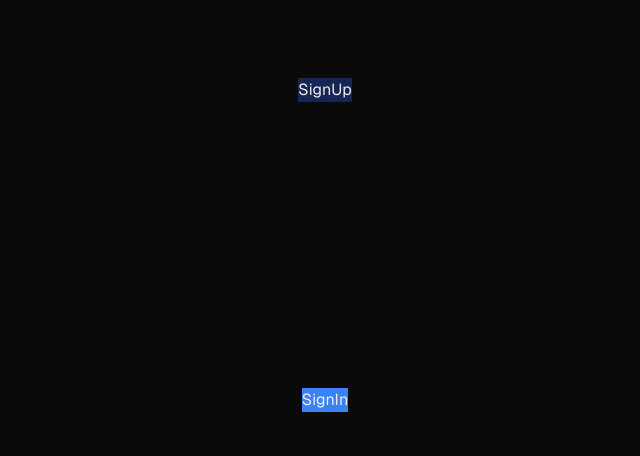
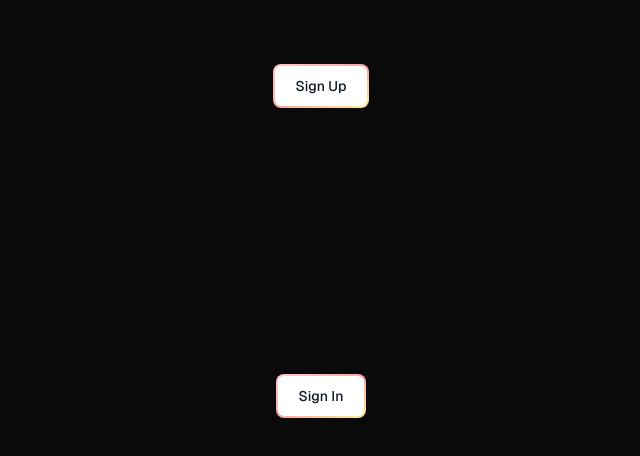
Before and after one commit to PulkitSharma-Git/DrawNote, a Next.js app in the folder apps/excelidrae-frontend/: page / in a window 1280 px wide. Shown: the top 456 px of the page, without its empty margins (315-955 px from the left). Built offline with nearby package versions, Linux system fonts and the light colour scheme.

Commit message:
Ugly SignUpPage

```diff
--- a/apps/excelidrae-frontend/app/page.tsx
+++ b/apps/excelidrae-frontend/app/page.tsx
@@ -1,15 +1,16 @@
 import Link from "next/link";
+import { Button } from "@/components/Button";
 
 
 export default function Home() {
   return (
     <div className="grid grid-rows-[20px_1fr_20px] items-center justify-items-center min-h-screen p-8 pb-20 gap-16 sm:p-20 font-[family-name:var(--font-geist-sans)]">
     <Link href="/signup">
-    <button className="bg-blue-950">SignUp</button>
+    <Button>Sign Up</Button>
     </Link>
 
     <Link href="/signin">
-    <button className="bg-blue-500">SignIn</button>
+    <Button>Sign In</Button>
     </Link>
     </div>
   );
--- a/apps/excelidrae-frontend/app/signin/page.tsx
+++ b/apps/excelidrae-frontend/app/signin/page.tsx
@@ -1,5 +1,5 @@
-import { AuthPage } from "@/components/AuthPage";
+import { SignInPage } from "@/components/SignInPage";
 
 export default function Signin() {
-    return <AuthPage isSignin = {true} />
+    return <SignInPage/>
 }
--- a/apps/excelidrae-frontend/app/signup/page.tsx
+++ b/apps/excelidrae-frontend/app/signup/page.tsx
@@ -1,5 +1,5 @@
-import { AuthPage } from "@/components/AuthPage";
+import { SignUpPage } from "@/components/SignUpPage";
 
 export default function Signup() {
-    return <AuthPage isSignin = {false} />
+    return <SignUpPage/>
 }
--- a/apps/excelidrae-frontend/components/AuthPage.tsx
+++ /dev/null
@@ -1,14 +0,0 @@
-"use client"
-export function AuthPage({isSignin}: {
-    isSignin: boolean
-}) {
-    return <div className="w-screen h-screen flex items-center justify-center">
-        <div className="p-2 m-2 bg-white rounded flex flex-col gap-8 bg-blue-400">
-            <input type="text" placeholder="Email" />
-            <input type="password" placeholder="password" />
-            <button onClick={() => {
-
-            }}>{isSignin? "Sign in" : "Sign up"}</button>
-        </div>
-    </div>
-}
--- /dev/null
+++ b/apps/excelidrae-frontend/components/Button.tsx
@@ -0,0 +1,14 @@
+import { ReactNode } from "react"
+
+interface ButtonProps {
+    children: ReactNode;
+    onClick?: () => void;
+}
+
+export function Button( { children, onClick }: ButtonProps) {
+    return <button className="relative inline-flex items-center justify-center p-0.5 mb-2 me-2 overflow-hidden text-sm font-medium text-gray-900 rounded-lg group bg-gradient-to-br from-red-200 via-red-300 to-yellow-200 group-hover:from-red-200 group-hover:via-red-300 group-hover:to-yellow-200 dark:text-white dark:hover:text-gray-900 focus:ring-4 focus:outline-none focus:ring-red-100 dark:focus:ring-red-400">
+    <span className="relative px-5 py-2.5 transition-all ease-in duration-75 bg-white dark:bg-gray-900 rounded-md group-hover:bg-transparent group-hover:dark:bg-transparent">
+    {children}
+    </span>
+    </button>
+}
--- /dev/null
+++ b/apps/excelidrae-frontend/components/SignInPage.tsx
@@ -0,0 +1,34 @@
+"use client"
+import { HTTP_BACKEND } from "@/config";
+import axios from "axios";
+import { useRef } from "react";
+
+export function SignInPage() {
+
+    const emailRef = useRef<HTMLInputElement>(null);
+    const passwordRef = useRef<HTMLInputElement>(null);
+
+    async function onClickHandler() {
+        if(emailRef.current && passwordRef.current) {
+            const email = emailRef.current.value;
+            const password = passwordRef.current.value;
+
+
+            const response = await axios.post(`${HTTP_BACKEND}/signin`, {
+                email,
+                password
+            })
+
+            //here redirect to room making page using the token from response in headers
+
+            alert(response.data.token)
+        }
+
+    }
+
+    return <div className="flex items-center justify-center">
+       <input type="text" placeholder="email" />
+       <input type="text" placeholder="password" />
+       <button onClick={onClickHandler}>Sign In</button>
+    </div>
+}
--- /dev/null
+++ b/apps/excelidrae-frontend/components/SignUpPage.tsx
@@ -0,0 +1,63 @@
+"use client"
+
+import { HTTP_BACKEND } from "@/config";
+import axios, { AxiosError } from "axios";
+import { useRef } from "react"
+import { useRouter } from "next/navigation";
+
+export function SignUpPage() {
+    const router = useRouter()
+    const nameRef = useRef<HTMLInputElement>(null);
+    const emailRef = useRef<HTMLInputElement>(null);
+    const passwordRef = useRef<HTMLInputElement>(null);
+
+    async function onClickHandler() {
+        if (nameRef.current && emailRef.current && passwordRef.current) {
+            const name = nameRef.current.value;
+            const username = emailRef.current.value;
+            const password = passwordRef.current.value;
+
+            try {
+                const response = await axios.post(`${HTTP_BACKEND}/signup`, {
+                    name,
+                    username,
+                    password
+                });
+
+                console.log("Response received:", response.data);
+                alert(response.data.userId);
+
+                setTimeout(() => router.push("/signin"), 1000);
+
+            } catch (error) {
+                console.error("Signup failed:", error);
+                const err = error as AxiosError;
+                const errorMessage = (err.response?.data as { message: string })?.message || "Unknown error";
+                alert("Signup failed: " + errorMessage);
+                setTimeout(() => router.push("/signin"), 1000);
+            }
+        } else {
+            alert("Please fill all the fields");
+        }
+    }
+
+
+
+
+
+    return <div className="w-screen h-screen flex items-center justify-center bg-orange-100">
+        <div className="p-2 m-2 bg-white rounded flex flex-col gap-8 bg-blue-400">
+
+            <input ref={nameRef} type="text" placeholder="Name" />
+            <input ref={emailRef} type="text" placeholder="Email" />
+            <input ref={passwordRef} type="password" placeholder="password" />
+
+            <button onClick={() => {
+                console.log("Click hua bhai")
+                onClickHandler()
+            }}>{"Sign up"}</button>
+        </div>
+
+
+    </div>
+}
```
